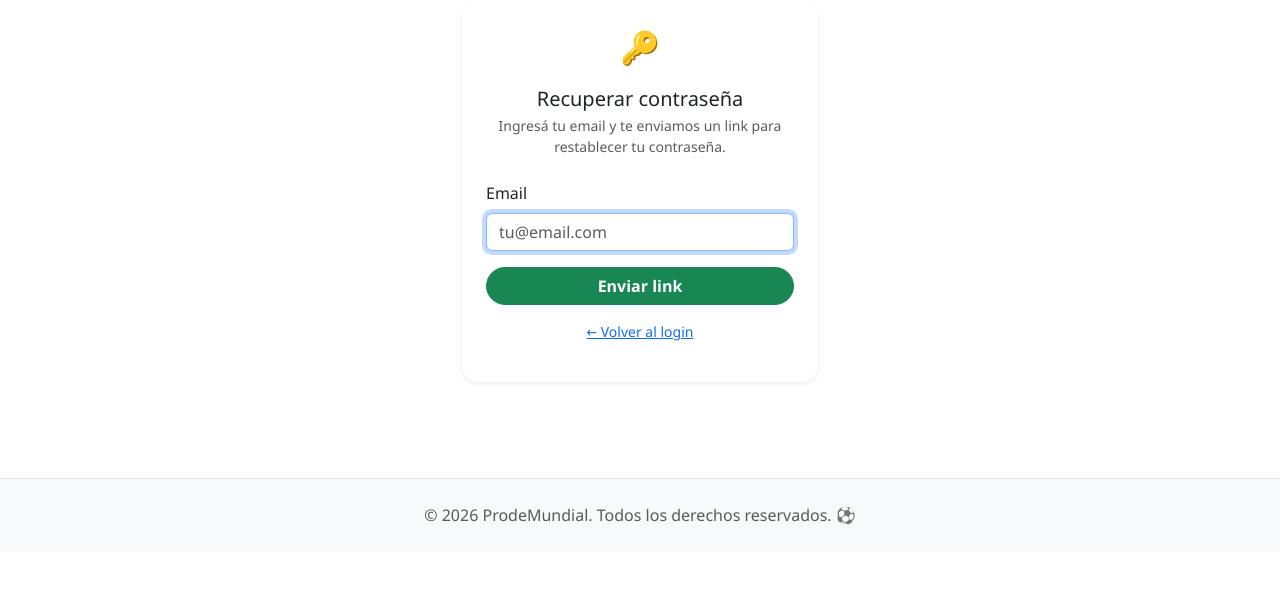
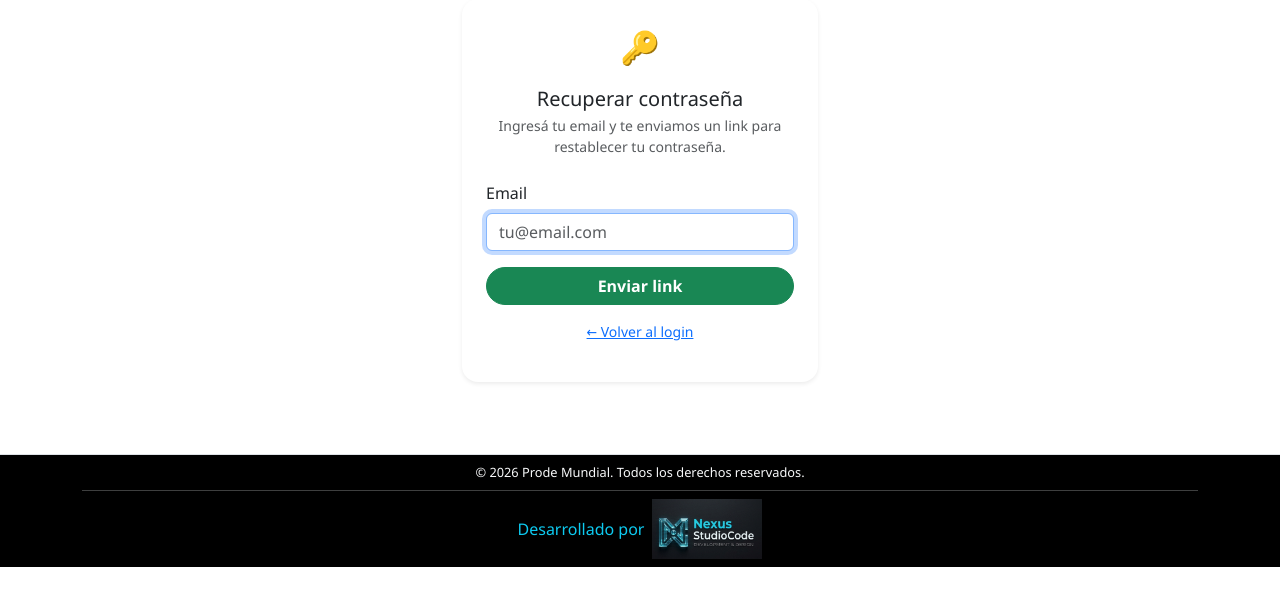
Before and after one commit to TatoMesa/Prode-Mundial, a Django app: page /accounts/password-reset/ in a window 1280 px wide. Shown: the part 111-717 px from the top of the page. Run offline with Django 4.2, Linux system fonts and the light colour scheme; some libraries are stand-ins or nearby versions.

Commit message:
Feat acomodando logo en footer

```diff
--- a/static/css/prode.css
+++ b/static/css/prode.css
@@ -20,6 +20,10 @@ body {
 
 .navbar {
     background: linear-gradient(135deg, var(--primary-color) 0%, var(--secondary-color) 100%) !important;
+}
+
+.fondonegro{
+    background-color: var(--black-color) !important;
 }
 
 .navbar-brand {
--- a/templates/base.html
+++ b/templates/base.html
@@ -95,11 +95,20 @@
     </main>
 
     <!-- Footer -->
-    <footer class="py-4 mt-5">
-        <div class="container text-center text-muted">
-            <p class="mb-0">© 2026 ProdeMundial. Todos los derechos reservados. ⚽</p>
+<footer class="bg-dark text-light py-2 fondonegro mt-4">
+    <div class="container text-center">
+        <p class="mb-1" style="font-size: 0.8rem;">&copy; 2026 Prode Mundial. Todos los derechos reservados.</p>
+        <hr class="my-2 style="opacity: 0.15;">
+        <div class="d-flex align-items-center stack gap-2 justify-content-center">
+            <p class="text-info text-decoration-none mb-0">
+               Desarrollado por
+            </p>
+            <img src="/static/img/Logo NSC.png" alt="Logo NSC" width="110px" height="auto">
+
+
         </div>
-    </footer>
+    </div>
+</footer>
 
     <!-- Bootstrap JS -->
     <script src="https://cdn.jsdelivr.net/npm/bootstrap@5.3.0/dist/js/bootstrap.bundle.min.js"></script>
```
Also changed, not shown: static/img/Logo NSC.png (added).
